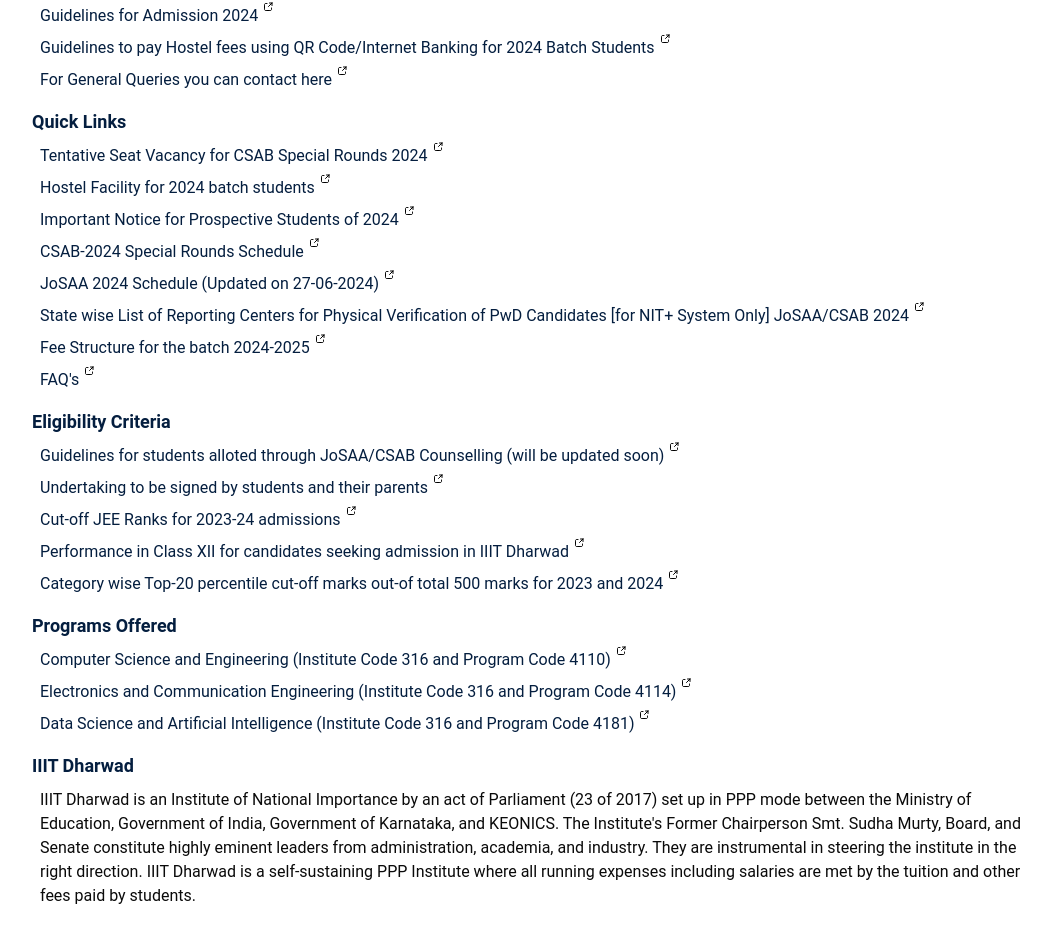
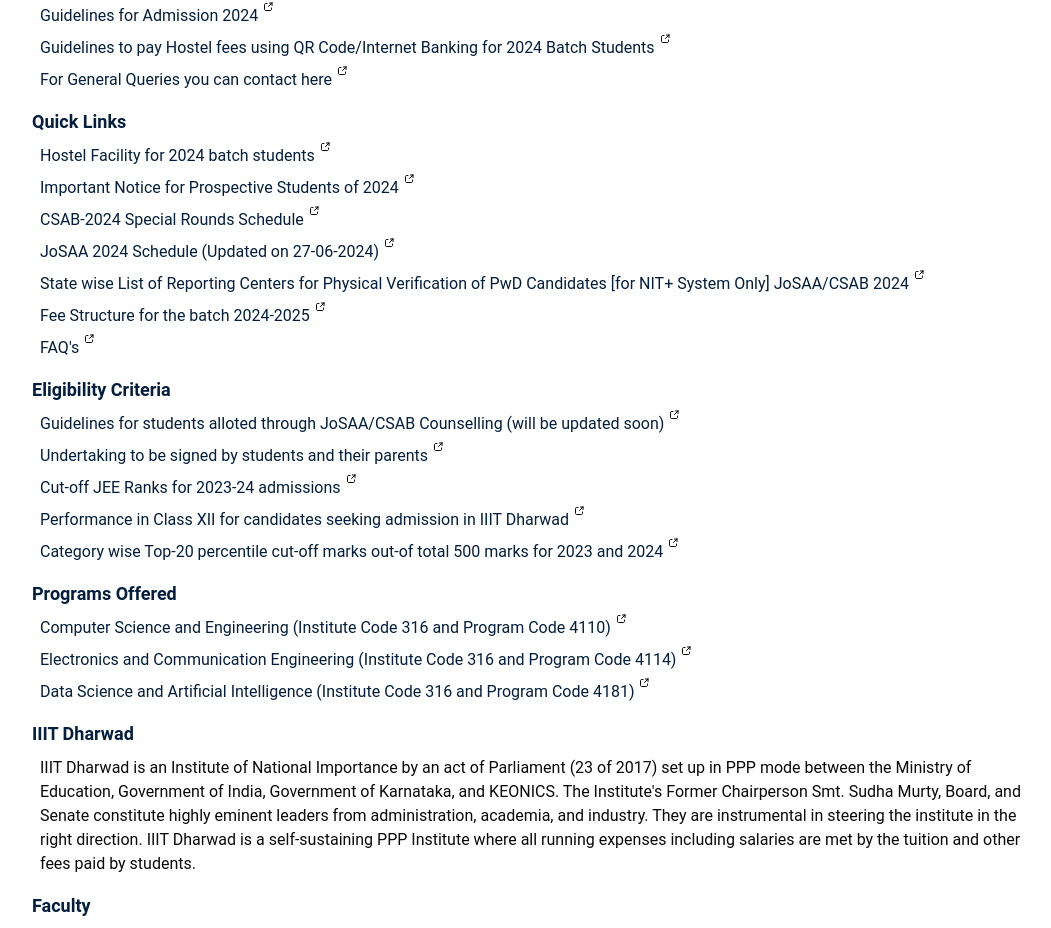
Before and after one commit to Velocity-IIITDWD/iiitdwd.ac.in, a Next.js app: page /admissions/btech in a window 1280 px wide. Shown: the part 2115-3043 px from the top of the page, without its empty margins (112-1163 px from the left). Built offline with nearby package versions, Linux system fonts and the light colour scheme.

Commit message:
data(announcements): remove CSAB 2024 tentative vacancy

```diff
--- a/data/admissions.ts
+++ b/data/admissions.ts
@@ -102,11 +102,7 @@ export const links: linksStructure[] = [
   {
     id: 1,
     type: 'Quick Links',
-    links: [{
-        id: 3,
-        link: '/docs/CSAB_Tentative_Vacancy_2024.pdf',
-        displayText: 'Tentative Seat Vacancy for CSAB Special Rounds 2024',
-      },
+    links: [
       {
         id: 1,
         link: '/docs/Hostel Facility for 2024 batch students.pdf',
--- a/data/announcements.ts
+++ b/data/announcements.ts
@@ -21,13 +21,6 @@ export const announcements: Announcement[] = [
     text: 'A meta-analysis approach on medical, surgical and expectant management" gets published in Epidemiology, Biostatistics, and Public Health (Scopus indexed)',
     new: true,
     month: '8',
-    year: '2024',
-  },
-  {
-    link: '/docs/CSAB_Tentative_Vacancy_2024.pdf',
-    text: 'Tentative Seat Vacancy for CSAB Special Rounds 2024',
-    new: true,
-    month: '7',
     year: '2024',
   },
   {
```
